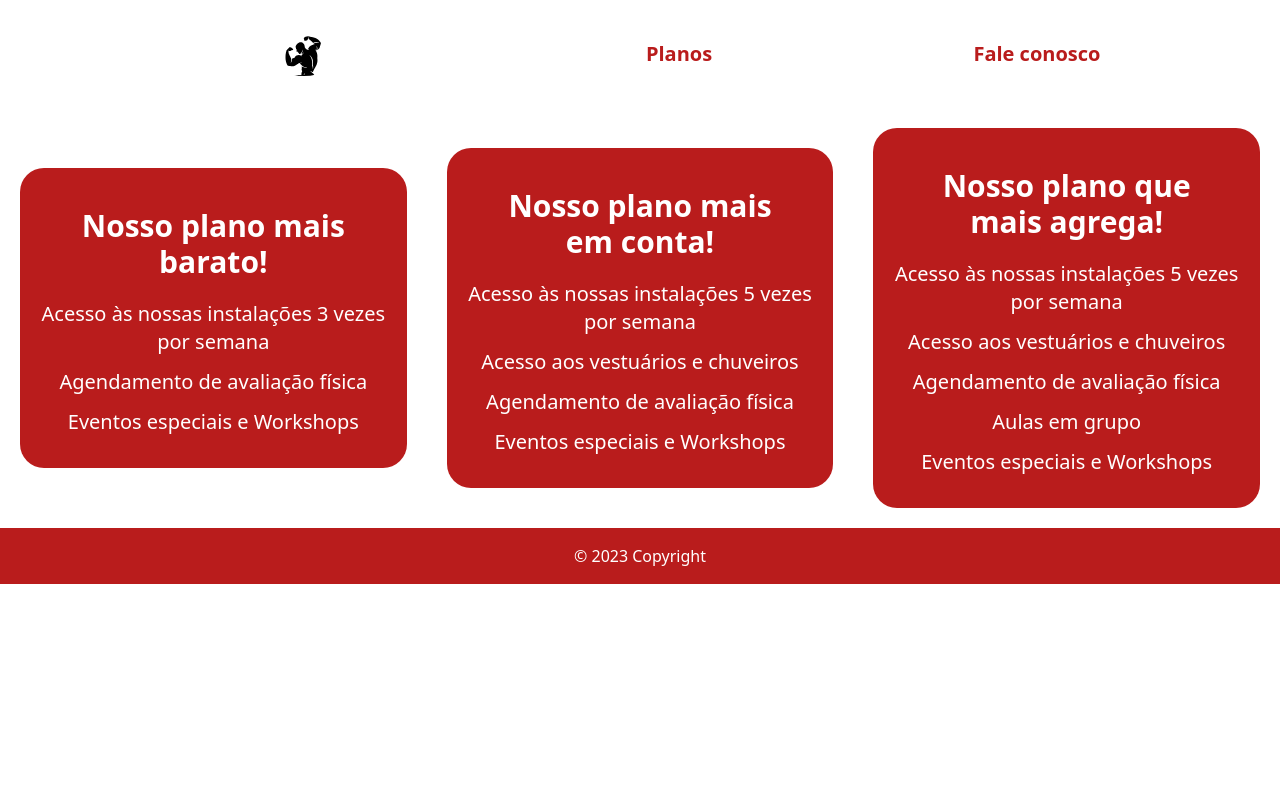
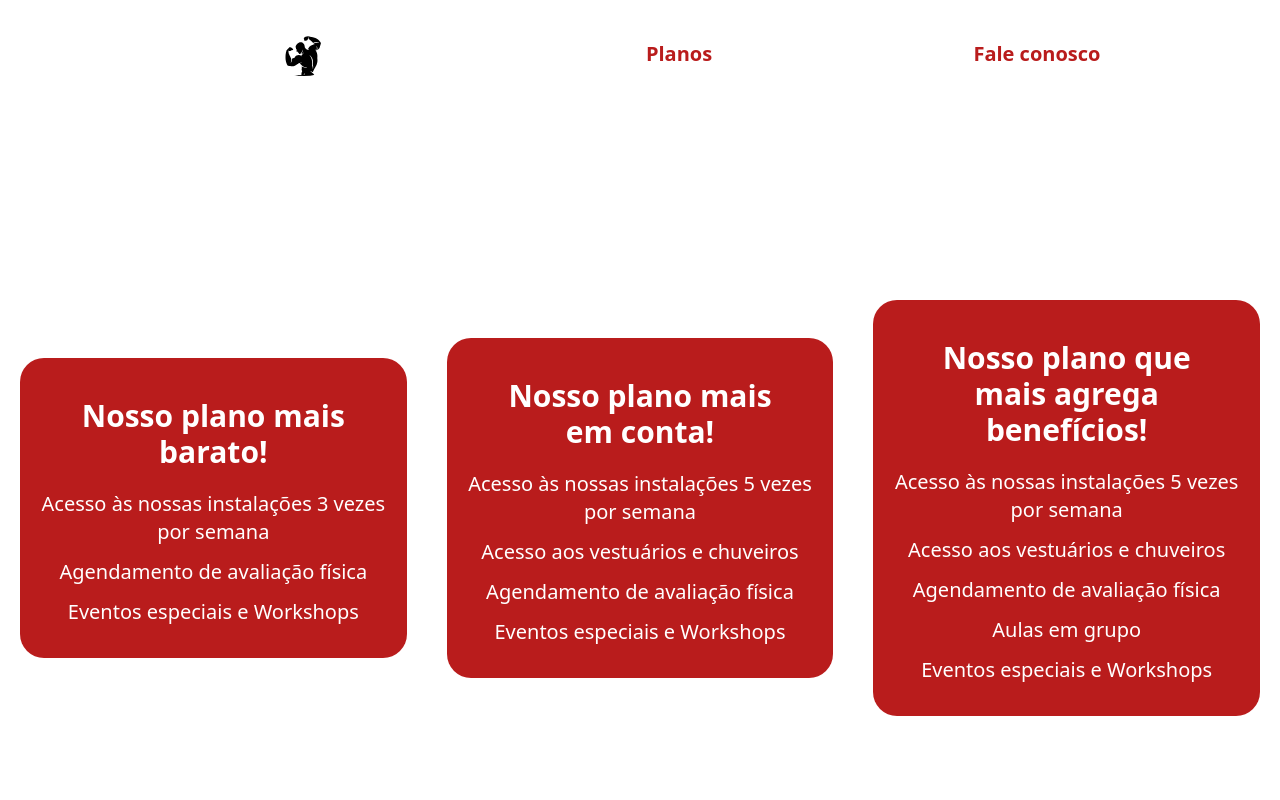
Before and after one commit to gabriel-raamos/academia-esporte-e-acao, a React (Vite) app: page /Planos in a window 1280 px wide. Shown: the top 800 px of the page. Built offline with nearby package versions, Linux system fonts and the light colour scheme.

Commit message:
fixed footer at the 'planos' page

```diff
--- a/src/components/Card3/Card3.jsx
+++ b/src/components/Card3/Card3.jsx
@@ -3,7 +3,7 @@ export default function Card3() {
         <section className="flex justify-center items-center">
             <div className="bg-red-700 rounded-3xl p-5 m-5 overflow-hidden text-white text-center flex flex-col justify-between" >
                 <div>
-                    <h1 className="text-3xl m-5 font-bold" >Nosso plano que mais agrega!</h1>
+                    <h1 className="text-3xl m-5 font-bold" >Nosso plano que mais agrega benefícios!</h1>
 
                     <p className="text-xl my-3" >Acesso às nossas instalações 5 vezes por semana</p>
 
--- a/src/pages/Planos/Planos.jsx
+++ b/src/pages/Planos/Planos.jsx
@@ -4,7 +4,7 @@ import Card3 from "../../components/Card3/Card3";
 
 export default function Planos() {
     return (
-        <div className="max-h-min grid grid-row-3 md:grid-cols-3 justify-center" >
+        <div className="min-h-screen grid grid-row-3 md:grid-cols-3 justify-center" >
             <Card1 />
             <Card2 />
             <Card3 />
--- a/src/routes.jsx
+++ b/src/routes.jsx
@@ -11,7 +11,7 @@ export default function App() {
       <NavBar />
 
       <Routes>
-        <Route path="/" element={<PaginaPadrao/>} >
+        <Route path="/" element={<PaginaPadrao />} >
           <Route index element={<Home />} />
           <Route path=":planos" element={<Planos />} />
         </Route>
```
